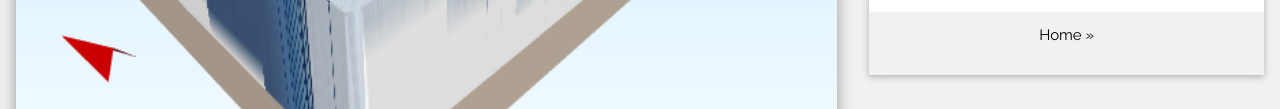
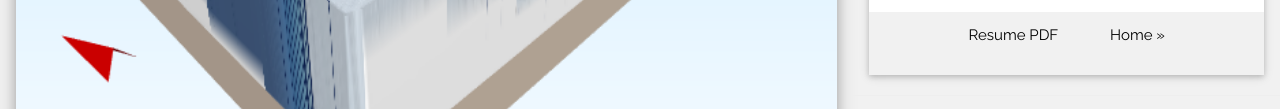
Before and after one commit to EastonEtta/MyResumeSite, a plain HTML site: page Portfolio.html in a window 1280 px wide. Shown: the part 784-893 px from the top of the page. Drawn offline with nearby package versions, Linux system fonts and the light colour scheme.

Commit message:
Resume PDF /Porfolio

```diff
--- a/Portfolio.html
+++ b/Portfolio.html
@@ -97,6 +97,8 @@ and is wrapped around the whole page content, except for the footer in this exam
                             be utilized to help organizations obtain their goals.</p>
                     </div>
                     <div style="text-align:center">
+                        <a href="assets/pdf/Resume_Etter.pdf"><button class="w3-button w3-flat-clouds w3-padding-large w3-margin-bottom">Resume PDF</button></a>
+
                         <a href="index.html"><button class="w3-button w3-flat-clouds w3-padding-large w3-margin-bottom">Home »</button></a>
                     </div>
                 </div>
```
